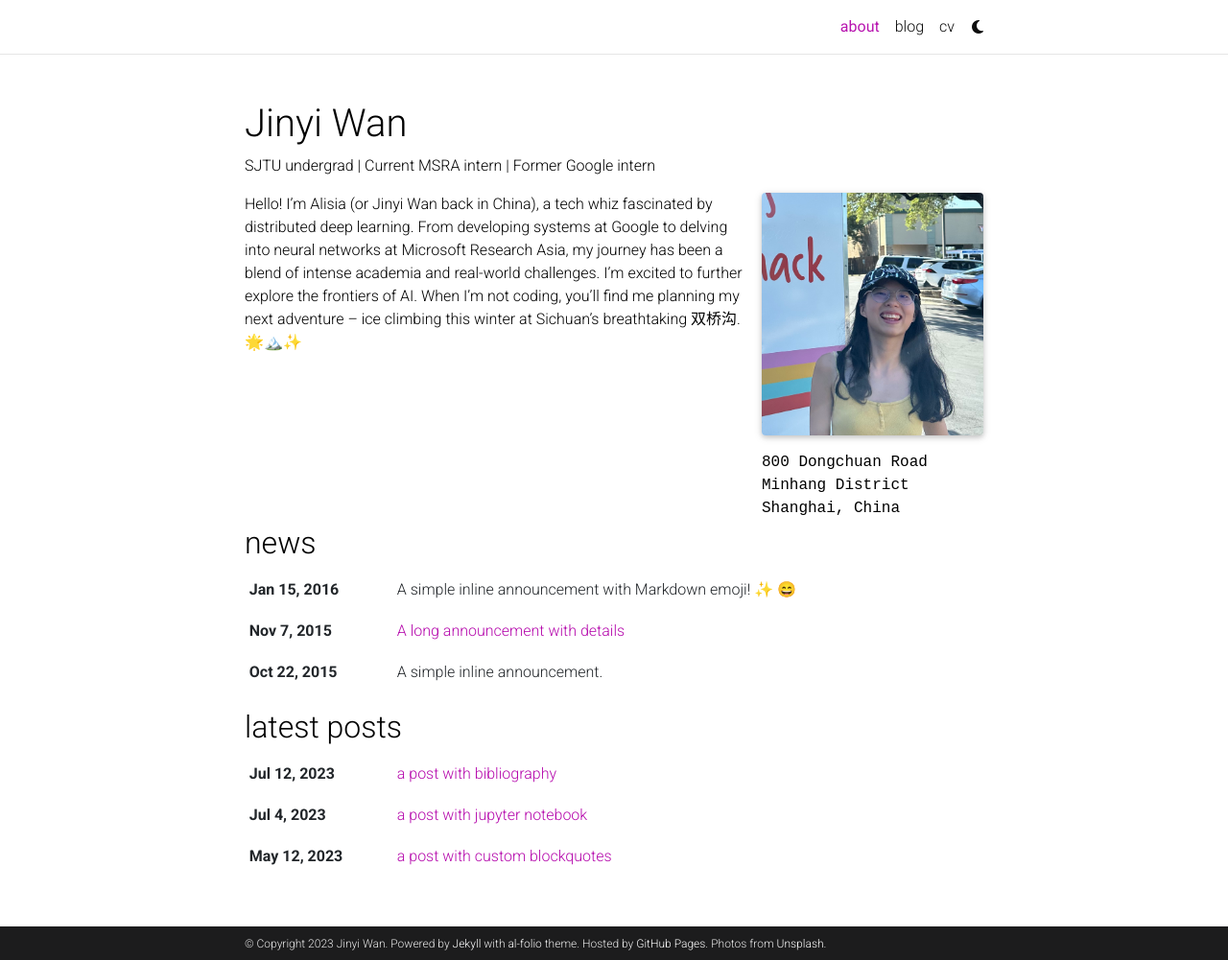
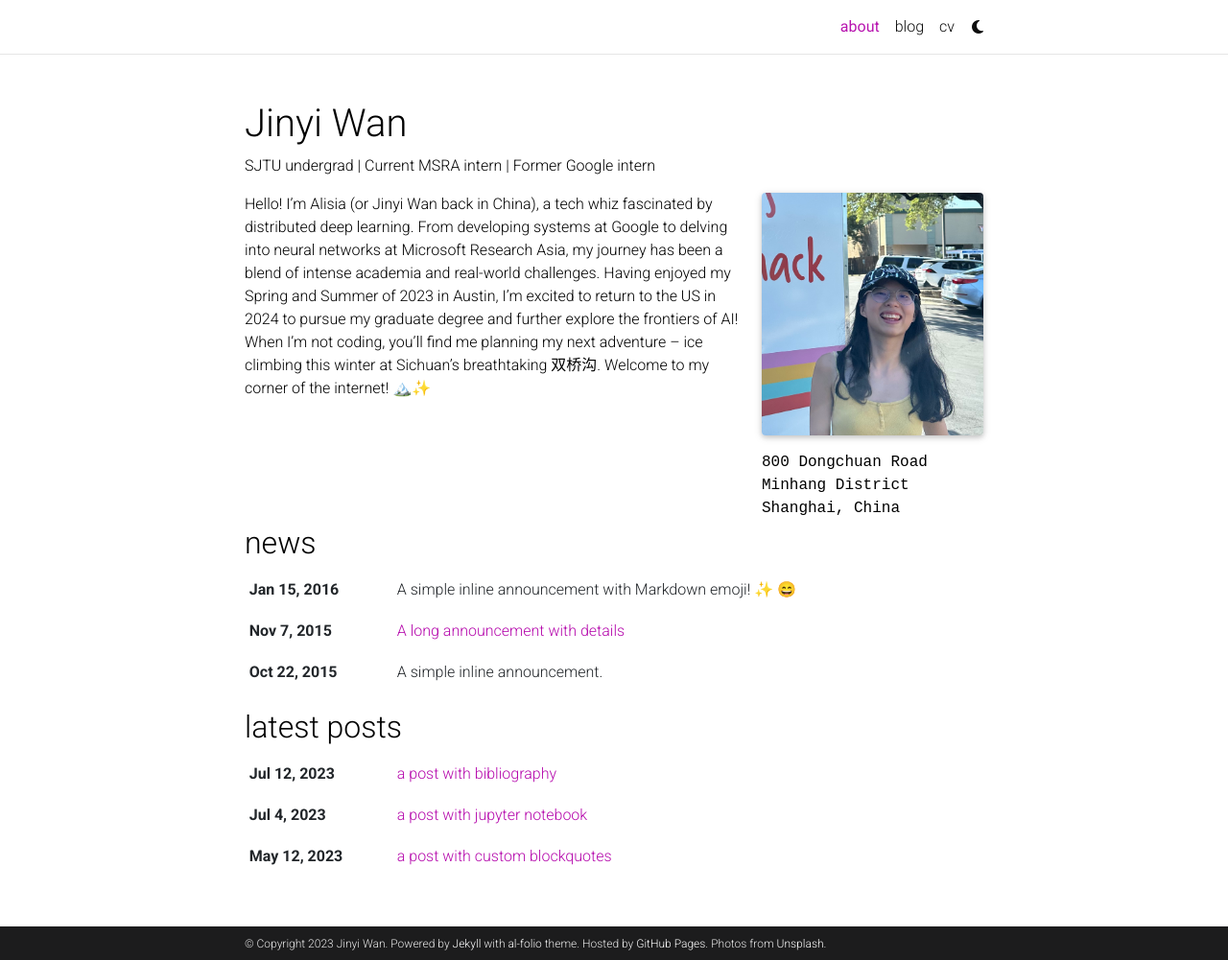
Before and after one commit to Alisia0182/Alisia0182.github.io, a Jekyll site: the page built from _pages/about.md, in a window 1280 px wide and 1001 px high. Shown: the whole window at 96% size. Built offline with Jekyll 4.4.1, drawn with Linux system fonts in a browser that asks for light colours; full-size pictures stand in for the smaller copies a plugin makes; emoji names are drawn with the system emoji font; comment, search, counter and statistics services are not loaded; a style sheet for code colours, icons or effects is not loaded.

Commit message:
Update about.md

```diff
--- a/_pages/about.md
+++ b/_pages/about.md
@@ -18,4 +18,4 @@
 social: false  # includes social icons at the bottom of the page
 ---
 
-Hello! I'm Alisia (or Jinyi Wan back in China), a tech whiz fascinated by distributed deep learning. From developing systems at Google to delving into neural networks at Microsoft Research Asia, my journey has been a blend of intense academia and real-world challenges. I'm excited to further explore the frontiers of AI. When I'm not coding, you'll find me planning my next adventure – ice climbing this winter at Sichuan's breathtaking 双桥沟. 🌟🏔️✨
+Hello! I'm Alisia (or Jinyi Wan back in China), a tech whiz fascinated by distributed deep learning. From developing systems at Google to delving into neural networks at Microsoft Research Asia, my journey has been a blend of intense academia and real-world challenges. Having enjoyed my Spring and Summer of 2023 in Austin, I'm excited to return to the US in 2024 to pursue my graduate degree and further explore the frontiers of AI!  When I'm not coding, you'll find me planning my next adventure – ice climbing this winter at Sichuan's breathtaking 双桥沟. Welcome to my corner of the internet! 🏔️✨
```
